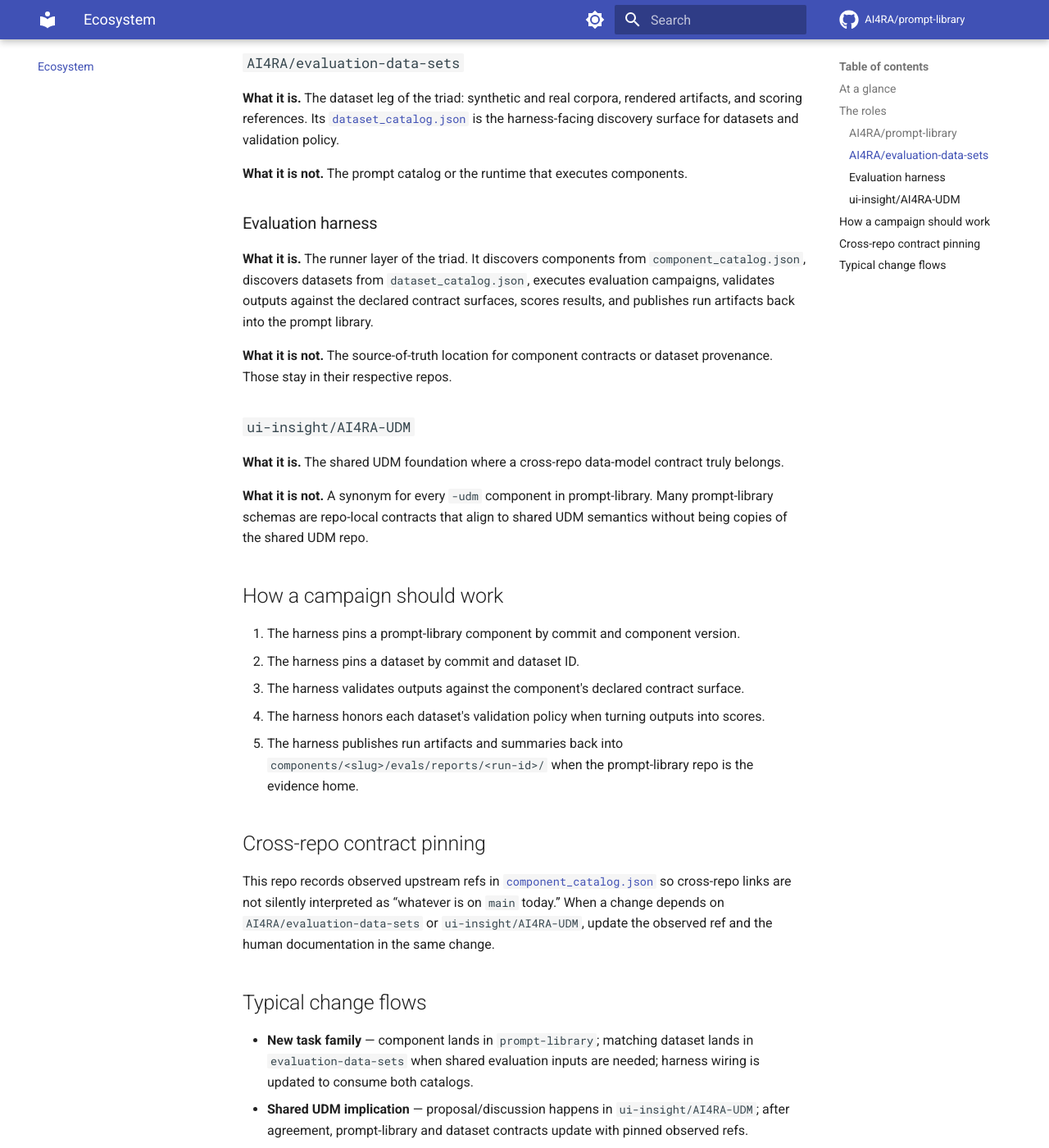
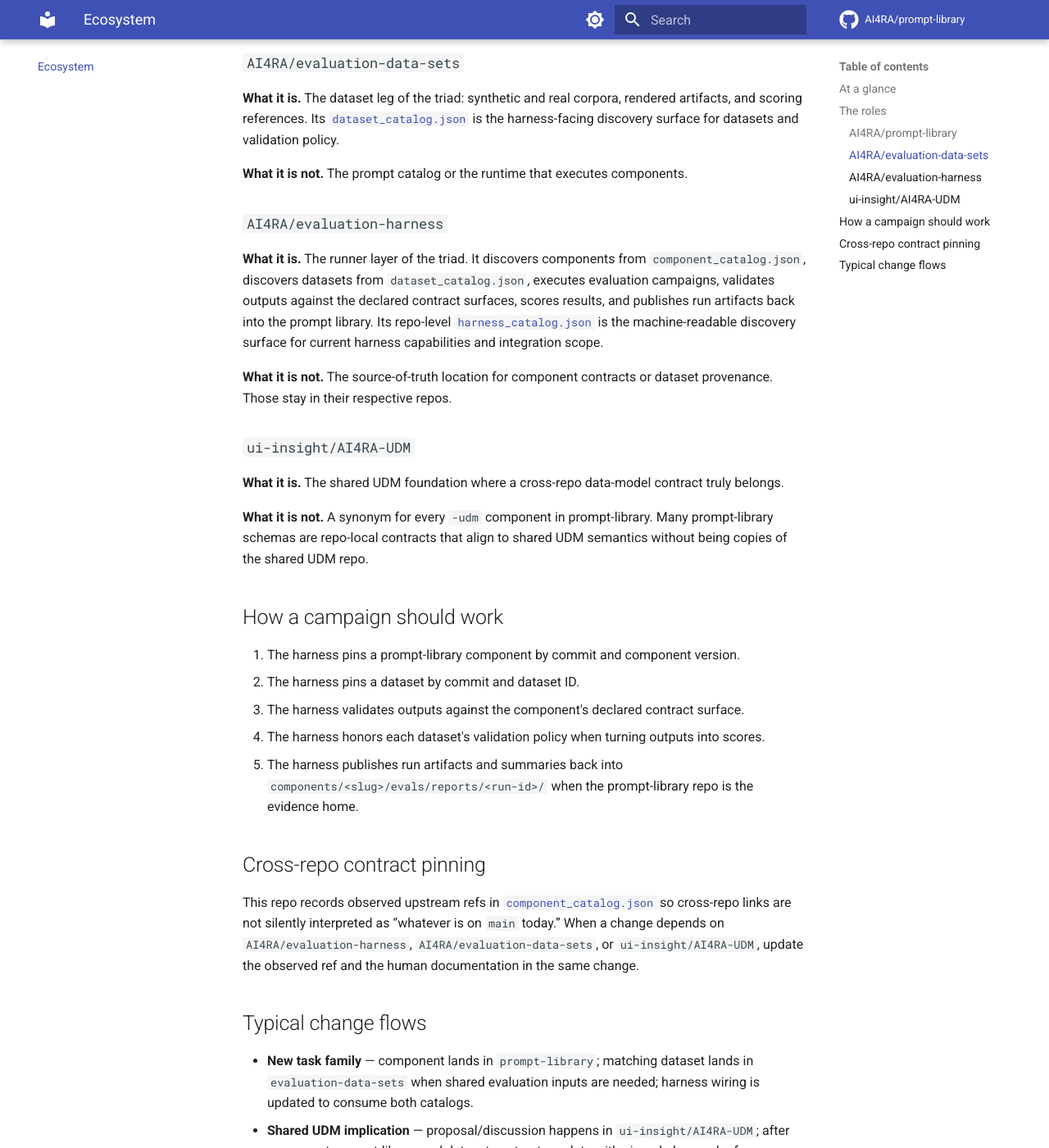
Before and after one commit to AI4RA/prompt-library, an MkDocs documentation site: the page built from docs/ecosystem.md, in a window 1280 px wide and 1400 px high, scrolled down 839 px. Shown: the whole window at 82% size. Built offline with MkDocs 1.6.1 and Material for MkDocs 9.7.7, drawn with Linux system fonts in a browser that asks for light colours; comment, search, counter and statistics services are not loaded.

Commit message:
Align triad docs to evaluation harness repo

```diff
--- a/docs/ecosystem.md
+++ b/docs/ecosystem.md
@@ -8,7 +8,7 @@ The AI4RA evaluation ecosystem is a coordinated triad plus a shared schema found
 flowchart LR
     PL["AI4RA/prompt-library<br/><i>prompts · skills · agents · schemas</i>"]
     DS["AI4RA/evaluation-data-sets<br/><i>datasets · artifacts · scoring refs</i>"]
-    HARNESS["evaluation harness<br/><i>discovery · execution · scoring</i>"]
+    HARNESS["AI4RA/evaluation-harness<br/><i>discovery · execution · scoring</i>"]
     UDM["ui-insight/AI4RA-UDM<br/><i>shared data-model foundation</i>"]
     REPORTS["evaluation reports<br/><i>published evidence</i>"]
 
@@ -36,9 +36,9 @@ Solid arrows are concrete data flows. Dotted arrows show semantic alignment to t
 
 **What it is not.** The prompt catalog or the runtime that executes components.
 
-### Evaluation harness
+### `AI4RA/evaluation-harness`
 
-**What it is.** The runner layer of the triad. It discovers components from `component_catalog.json`, discovers datasets from `dataset_catalog.json`, executes evaluation campaigns, validates outputs against the declared contract surfaces, scores results, and publishes run artifacts back into the prompt library.
+**What it is.** The runner layer of the triad. It discovers components from `component_catalog.json`, discovers datasets from `dataset_catalog.json`, executes evaluation campaigns, validates outputs against the declared contract surfaces, scores results, and publishes run artifacts back into the prompt library. Its repo-level [`harness_catalog.json`](https://github.com/AI4RA/evaluation-harness/blob/main/harness_catalog.json) is the machine-readable discovery surface for current harness capabilities and integration scope.
 
 **What it is not.** The source-of-truth location for component contracts or dataset provenance. Those stay in their respective repos.
 
@@ -58,7 +58,7 @@ Solid arrows are concrete data flows. Dotted arrows show semantic alignment to t
 
 ## Cross-repo contract pinning
 
-This repo records observed upstream refs in [`component_catalog.json`](https://github.com/AI4RA/prompt-library/blob/main/component_catalog.json) so cross-repo links are not silently interpreted as “whatever is on `main` today.” When a change depends on `AI4RA/evaluation-data-sets` or `ui-insight/AI4RA-UDM`, update the observed ref and the human documentation in the same change.
+This repo records observed upstream refs in [`component_catalog.json`](https://github.com/AI4RA/prompt-library/blob/main/component_catalog.json) so cross-repo links are not silently interpreted as “whatever is on `main` today.” When a change depends on `AI4RA/evaluation-harness`, `AI4RA/evaluation-data-sets`, or `ui-insight/AI4RA-UDM`, update the observed ref and the human documentation in the same change.
 
 ## Typical change flows
 
```
Also changed, not shown: README.md (+2 -1 lines), component_catalog.json (+8 -3 lines), component_catalog_overrides.yaml (+10 -3 lines), docs/about.md (+2 -2 lines).
